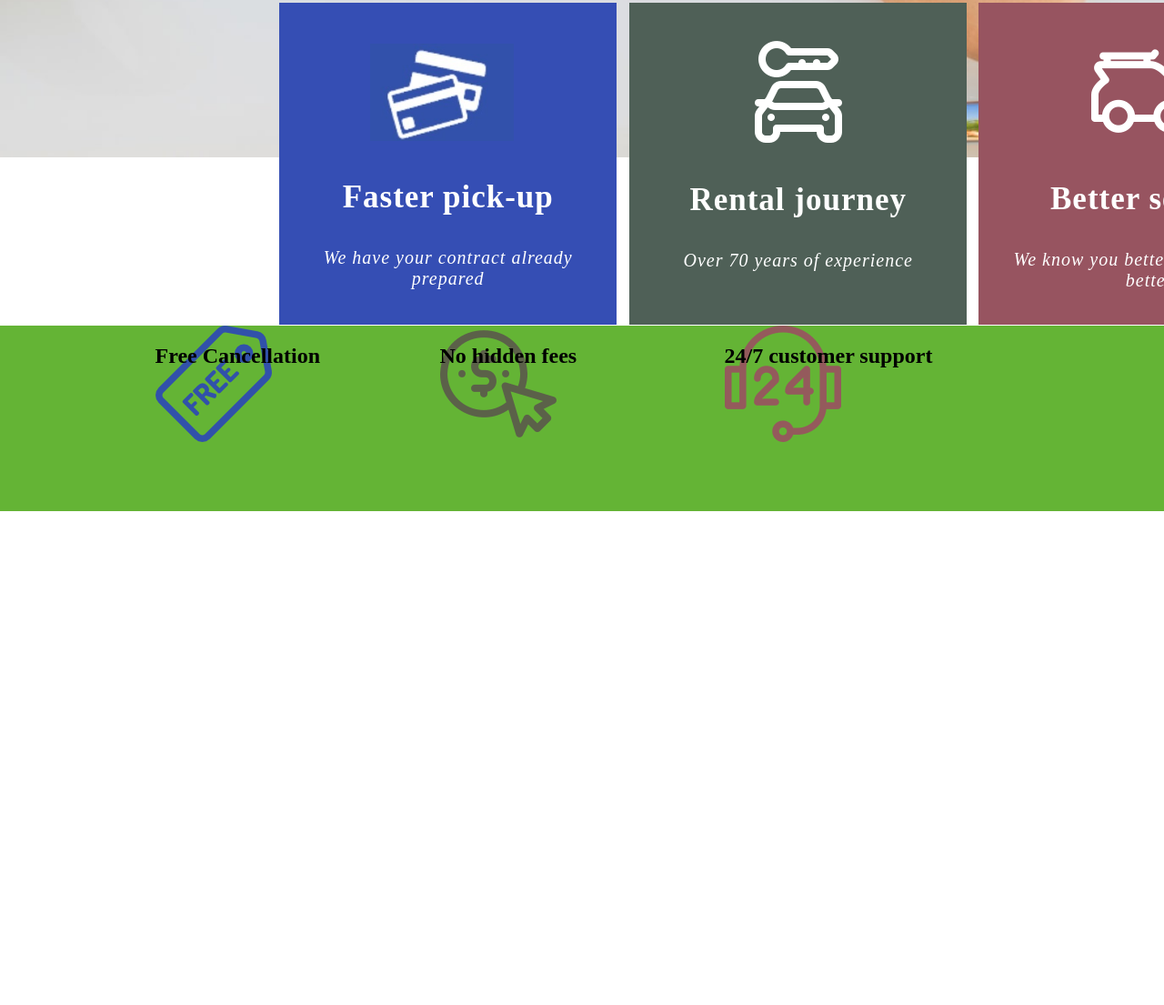
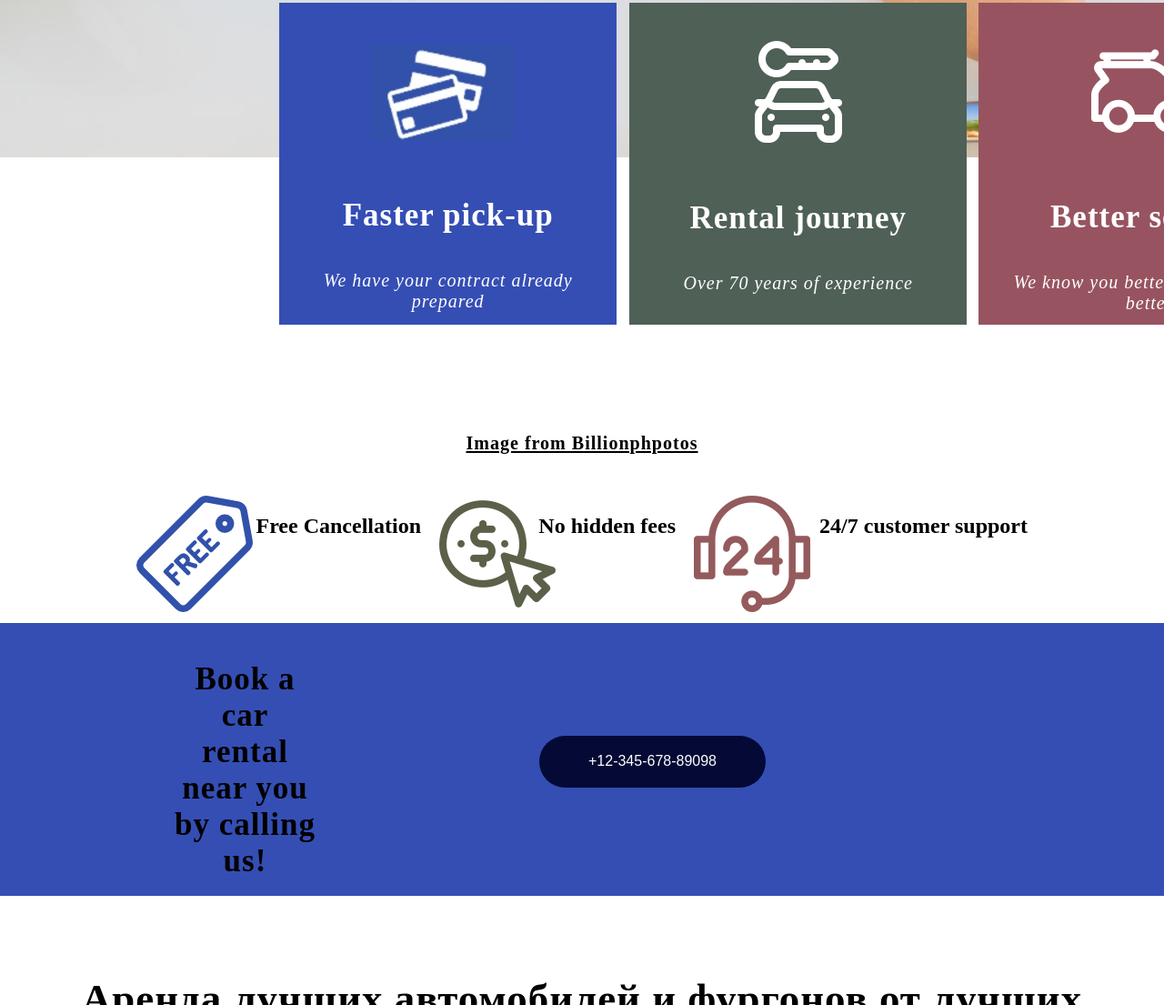
Before and after one commit to serg-kyrios/Git_first, a plain HTML site: page index.html in a window 1280 px wide. Shown: the part 838-1943 px from the top of the page at 91% size. Drawn offline with Linux system fonts and the light colour scheme.

Commit message:
before commit

```diff
--- a/index.html
+++ b/index.html
@@ -61,13 +61,34 @@
           </div>
         </div>
       </div>
+      <div class="for_text">      <div class="text">
+        <h6>
+          <div class="underlined">Image from Billionphpotos</div>
+        </h6>
+      </div</div>
     </div>
     <div class="advantage_block">
-      <div class="free"><h2>Free Cancellation</h2></div>
-      <div class="dollar">
-        <h2>No hidden fees</h2>
+      <div>
+        <div class="free">
+          <h2>Free Cancellation</h2>
+        </div>
       </div>
-      <div class="day"><h2>24/7 customer support</h2></div>
+      <div>
+        <div class="dollar">
+          <h2>No hidden fees</h2>
+        </div>
+      </div>
+      <div class="day">
+        <h2>24/7 customer support</h2>
+      </div>
     </div>
-  </body>
+              <div class="credit_cart"></div>
+              <div class="bookind_box"> <div class="book_text">
+             <div class="text"><h3>Book a car rental near you by calling us!</h3></div>
+             <input type="button" class="button" value="+12-345-678-89098"></div> </div>
+             <!-- big block with cars -->
+             <div class="oll_car"> <div class="title_car"></div><div class="text_title_bottom">
+              <h2>Аренда лучших автомобилей и фургонов от лучших поставщиков</h2></div><h4>Наши поставщики предоставляют автомобили как с автоматической, так и с механической коробкой передач в США, однако доступность может варьироваться в зависимости от поставщика и места, где вы арендуете автомобиль</h4></div>
+  <div class="car_advertising"> <div class="ddd"></div></div>
+            </body>
 </html>
--- a/scss/index.scss
+++ b/scss/index.scss
@@ -2,18 +2,6 @@ body {
   margin: 0px;
   height: 2000px;
 }
-// .static_module {
-//   width: 100%;
-//   height: 3%;
-//   background-color: blue;
-//   .nicepege {
-//     background-image: url("..//file/logo-w.png");
-//     width: 123px;
-//     height: 40px;
-//     background-repeat: no-repeat;
-//     margin: 0px 55px;
-//   }
-// }
 
 .header {
   width: 100%;
@@ -105,7 +93,7 @@ body {
   }
 }
 .secshion_one_car {
-  height: 1116px;
+  height: 1316px;
   // height: 50%;
   width: 100%;
   background-color: none;
@@ -118,6 +106,7 @@ body {
     background-size: cover;
     position: relative;
     max-height: 931px;
+    margin-bottom: 20%;
   }
   .three_ad_blocks {
     height: 356px;
@@ -130,6 +119,7 @@ body {
     background-position: bottom;
     display: flex;
     justify-content: space-between;
+    // justify-content: center;
     .advertising_first {
       width: 313px;
       height: 294px;
@@ -138,8 +128,8 @@ body {
       display: flex;
 
       .faster {
-        width: 340px;
-        height: 340px;
+        width: 330px;
+        height: 300px;
         color: #ffffff;
         left: 30%;
       }
@@ -193,49 +183,135 @@ body {
   margin: 20px 0 0;
   font-style: normal;
   text-align: center;
+  display: flex;
+  justify-content: center; /*Центрирование по горизонтали*/
+  align-items: center; /*Центрирование по вертикали */
 }
 .coment {
   font-size: 1.25rem;
   font-style: italic;
   letter-spacing: 1px;
-  margin: 20px 0 0;
+  margin: 5px 0 0;
   text-align: center;
 }
 .rental {
   width: 340px;
-  height: 340px;
+  height: 300px;
   color: #ffffff;
   left: 30%;
 }
 .batter {
-  height: 340px;
+  height: 300px;
   color: #ffffff;
   left: 30%;
 }
 .advantage_block {
-  height: 204px;
-  background-color: #64b435;
+  height: 140px;
+  left: 24%;
+  background-position: bottom;
   display: flex;
+  justify-content: space-between;
   justify-content: center;
+  position: static;
+
   .free {
-    height: 200px;
+    height: 130px;
     width: 313px;
     background-image: url("../content/img/free.png");
     background-repeat: no-repeat;
     display: flex;
+    justify-content: space-between;
+    flex-direction: row-reverse;
   }
   .dollar {
-    height: 200px;
-    width: 313px;
+    height: 130px;
+    width: 260px;
     background-image: url("../content/img/dollar.png");
     background-repeat: no-repeat;
     display: flex;
     justify-content: space-between;
+    flex-direction: row-reverse;
+    margin-left: 20px;
   }
   .day {
-    height: 200px;
-    width: 313px;
+    height: 130px;
+    width: 367px;
     background-image: url("../content/img/day.png");
     background-repeat: no-repeat;
+    display: flex;
+    justify-content: space-between;
+    flex-direction: row-reverse;
+    margin-left: 20px;
   }
 }
+.underlined {
+  text-decoration: underline;
+  display: flex;
+  flex-direction: column;
+}
+.for_text {
+  height: 40px;
+  width: 100%;
+}
+.bookind_box {
+  height: 300px;
+  width: 100%;
+  background-color: #354eb4;
+}
+.book_text {
+  height: 227px;
+  width: 70%;
+  display: flex;
+  margin: auto;
+  padding-top: 3%;
+}
+.button {
+  background-color: #040a35;
+  border: none;
+  color: white;
+  padding: 15px 54px;
+  text-align: center;
+  text-decoration: none;
+  display: inline-block;
+  font-size: 16px;
+  margin: 85px 246px;
+  cursor: pointer;
+  border-radius: 95px;
+}
+.oll_car {
+  width: 100%;
+  height: 700px;
+  .title_car {
+    height: 7px;
+    max-width: 70%;
+    display: flex;
+    margin: auto;
+    padding-top: 3%;
+  }
+  .car_advertising {
+    width: 80%;
+    height: 2200px;
+    display: flex;
+    background-color: #354eb4;
+    font-style: normal;
+    text-align: center;
+
+    .blu_car {
+      background-image: url("../content/img/001.jpg");
+      width: 986px;
+      height: 403px;
+    }
+  }
+}
+.text_title_bottom {
+  // font-stile:floor($number: 0);
+  font-size: 1.87rem;
+  font-weight: 700;
+  letter-spacing: 1px;
+  margin: 4px 0 0;
+  font-style: normal;
+  text-align: center;
+  display: flex;
+  justify-content: center; /*Центрирование по горизонтали*/
+  align-items: center; /*Центрирование по вертикали */
+}
```
Also changed, not shown: content/img/chemodan.png (added), content/img/mesta.png (added), css/index.css.
